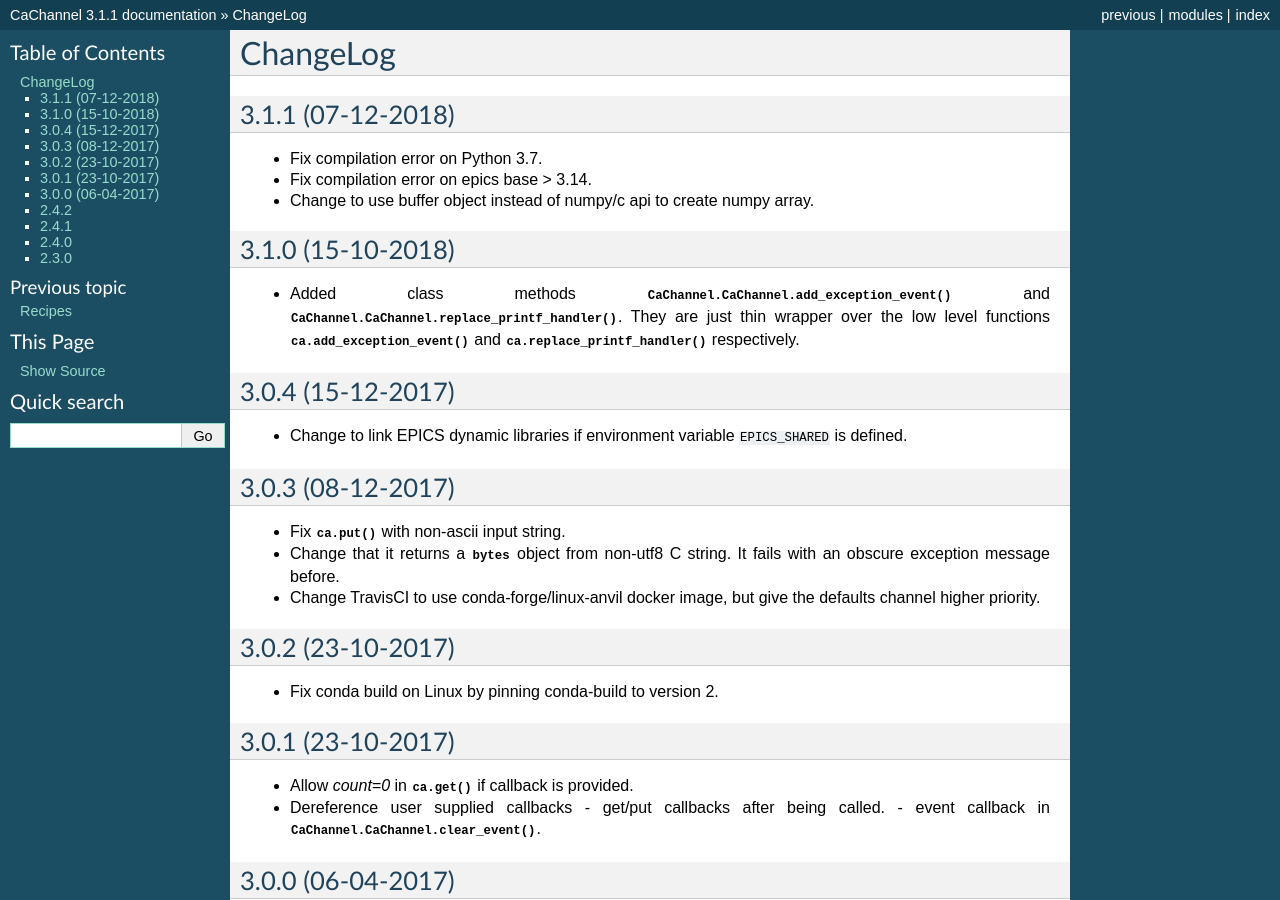
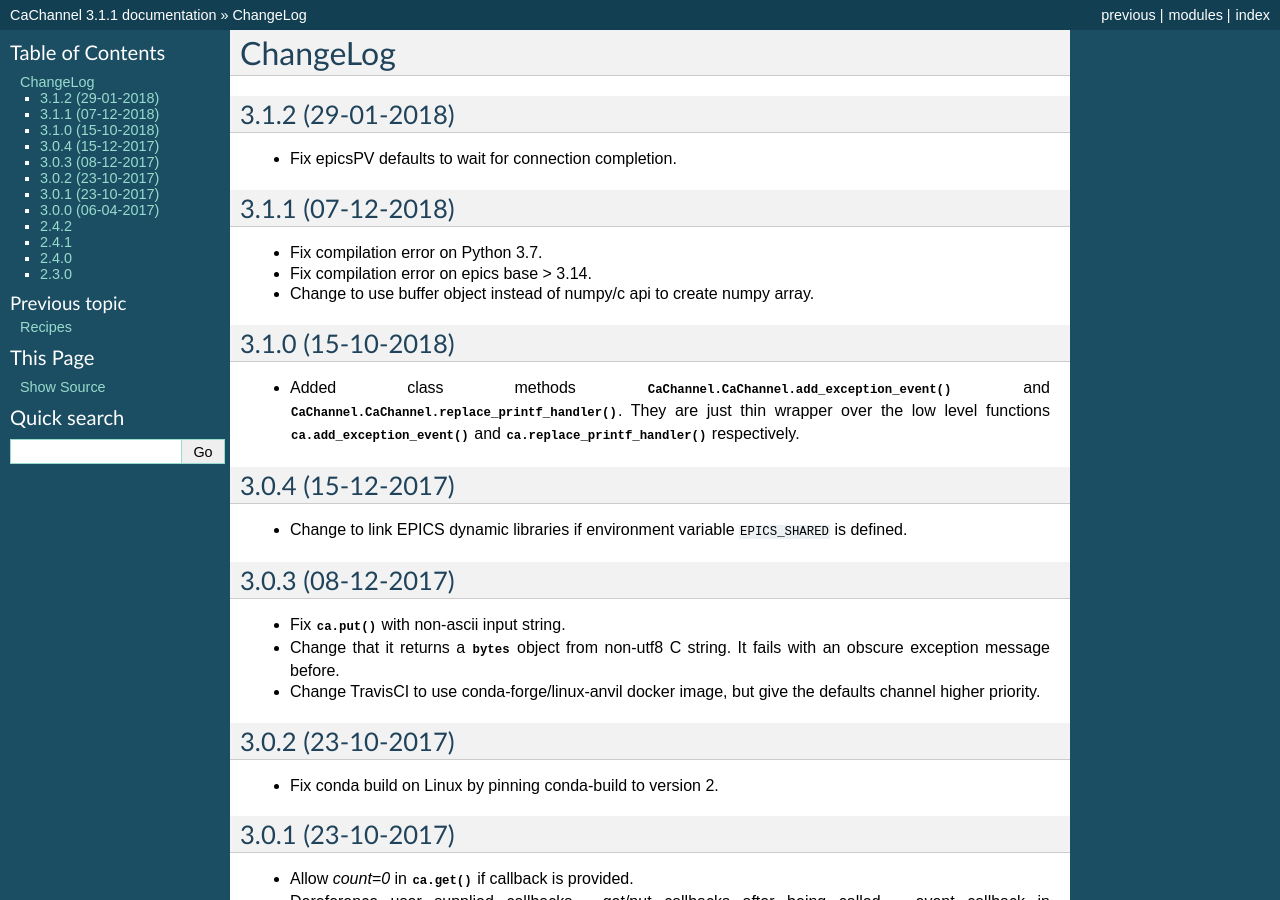
Before and after one commit to CaChannel/CaChannel, a Sphinx documentation site: the page built from docs/source/changes.rst, in a window 1280 px wide and 900 px high. Built offline with Sphinx 7.4.7, drawn with Linux system fonts in a browser that asks for light colours.

Commit message:
release notes 3.1.2

```diff
--- a/docs/source/changes.rst
+++ b/docs/source/changes.rst
@@ -1,5 +1,10 @@
 ChangeLog
 =========
+
+3.1.2 (29-01-2018)
+------------------
+
+- Fix epicsPV defaults to wait for connection completion.
 
 3.1.1 (07-12-2018)
 ------------------
```
